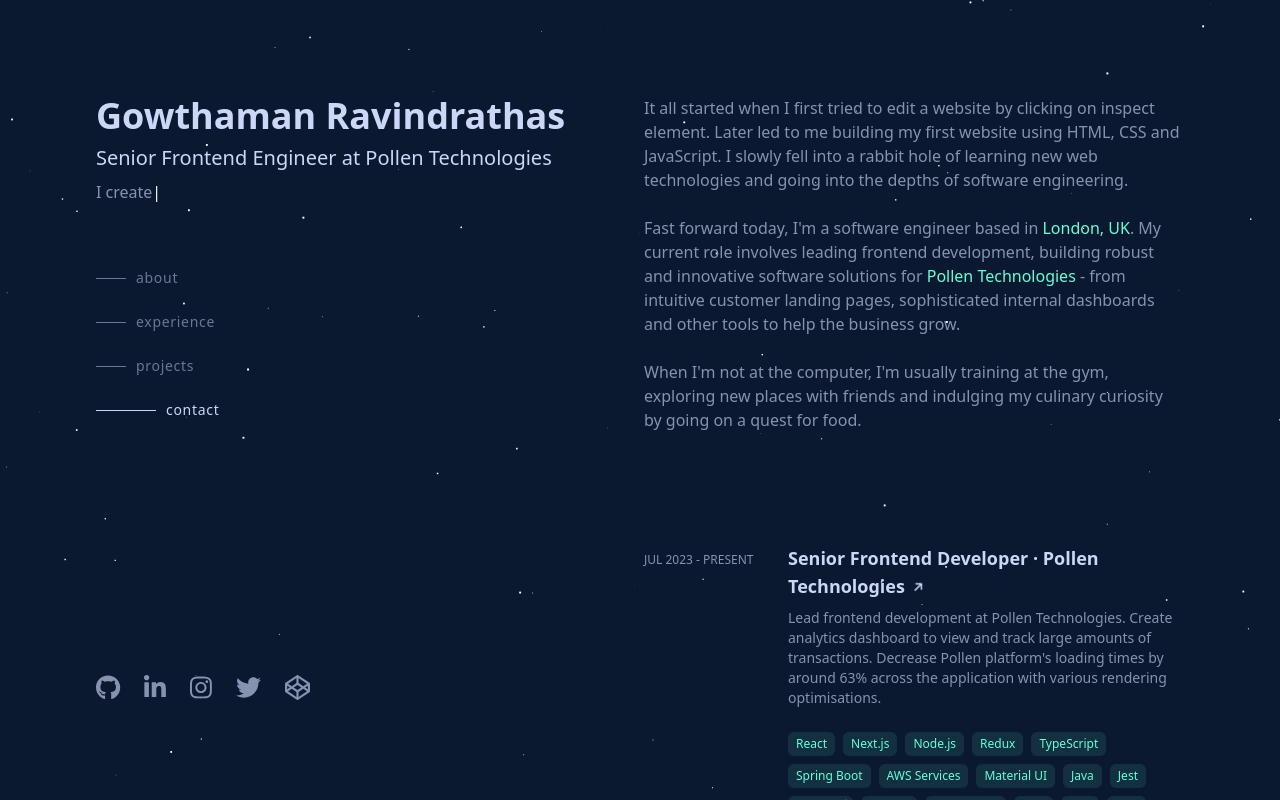
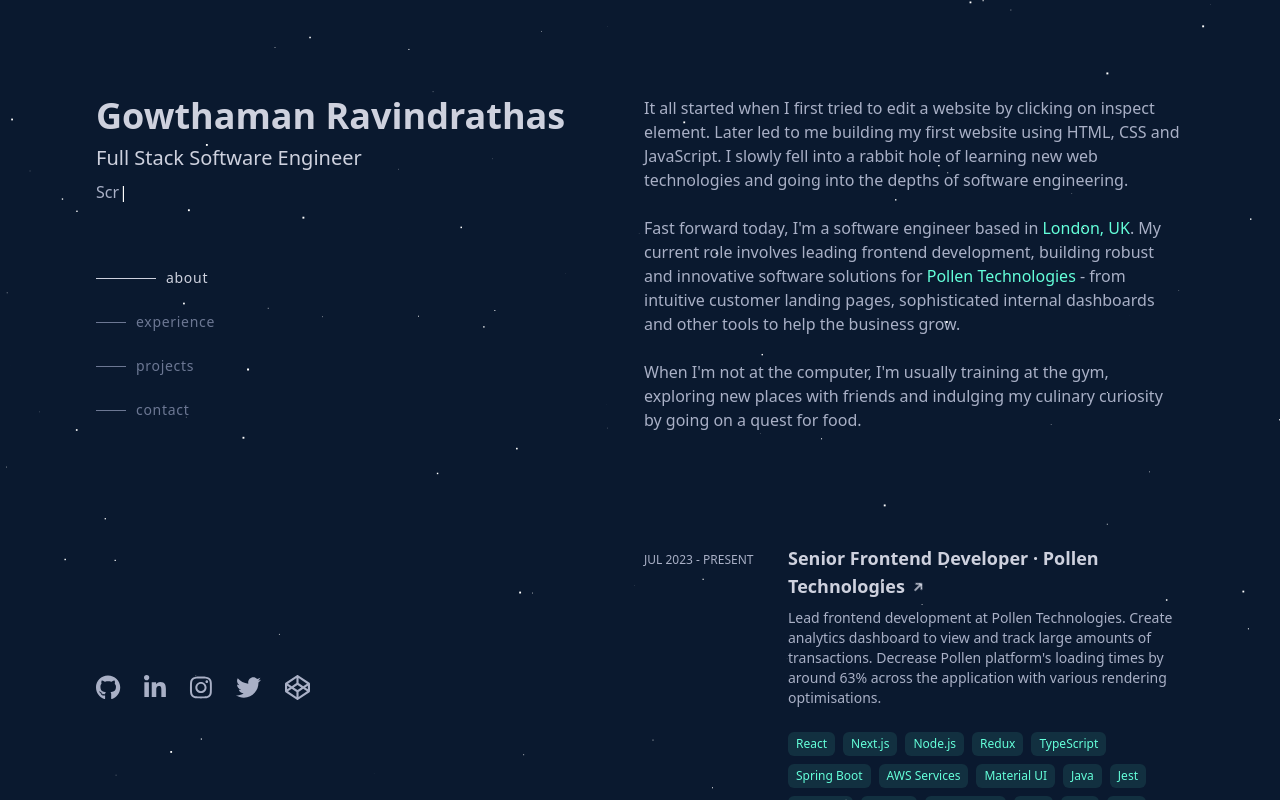
Before and after one commit to gowth6m/gowtham-io-v2, a Next.js app: page / in a window 1280 px wide. Built offline with nearby package versions, Linux system fonts and the light colour scheme; a web font is replaced by a local one; what next would draw is missing.

Commit message:
Update repo

```diff
--- a/package.json
+++ b/package.json
@@ -27,5 +27,8 @@
     "react-dom": "18.2.0",
     "tailwindcss": "3.3.2",
     "typescript": "5.0.4"
+  },
+  "devDependencies": {
+    "react-scan": "^0.3.2"
   }
 }
--- a/src/app/page.tsx
+++ b/src/app/page.tsx
@@ -1,15 +1,33 @@
 "use client";
 
 import React, { useRef } from "react";
+import Hero from "@/components/hero/hero";
 import About from "@/components/about/about";
+import Footer from "@/components/footer/footer";
+import Projects from "@/components/projects/projects";
 import Experience from "@/components/experience/experience";
-import Footer from "@/components/footer/footer";
-import Hero from "@/components/hero/hero";
-import Projects from "@/components/projects/projects";
+
+const SectionContainer = (props: {
+    id: string;
+    children: React.ReactNode;
+    reference: React.RefObject<HTMLDivElement>;
+}) => {
+    return (
+        <div
+            id={props.id}
+            ref={props.reference}
+            className={"anchor scroll-mt-24"}
+        >
+            {props.children}
+        </div>
+    );
+};
 
 const Home: React.FC = () => {
-    const { refAbout, refExperience, refProjects, refContact } =
-        useRefHandlers();
+    const refAbout = useRef<HTMLDivElement>(null);
+    const refExperience = useRef<HTMLDivElement>(null);
+    const refProjects = useRef<HTMLDivElement>(null);
+    const refContact = useRef<HTMLDivElement>(null);
 
     return (
         <main className="md:h-screen w-full z-10">
@@ -26,47 +44,22 @@
 
                 {/* Right */}
                 <div className="md:w-1/2 md:ml-auto flex flex-col gap-y-20 md:gap-y-28">
-                    <div
-                        id="about"
-                        ref={refAbout}
-                        className={"anchor scroll-mt-24"}
-                    >
+                    <SectionContainer id="about" reference={refAbout}>
                         <About />
-                    </div>
-                    <div
-                        id="experience"
-                        ref={refExperience}
-                        className={"anchor scroll-mt-24"}
-                    >
+                    </SectionContainer>
+                    <SectionContainer id="experience" reference={refExperience}>
                         <Experience />
-                    </div>
-                    <div
-                        id="projects"
-                        ref={refProjects}
-                        className={"anchor scroll-mt-24"}
-                    >
+                    </SectionContainer>
+                    <SectionContainer id="projects" reference={refProjects}>
                         <Projects />
-                    </div>
-                    <div
-                        id={"footer"}
-                        ref={refContact}
-                        className={"anchor scroll-mt-24"}
-                    >
+                    </SectionContainer>
+                    <SectionContainer id={"footer"} reference={refContact}>
                         <Footer />
-                    </div>
+                    </SectionContainer>
                 </div>
             </div>
         </main>
     );
 };
 
-const useRefHandlers = () => {
-    const refAbout = useRef<HTMLDivElement>(null);
-    const refExperience = useRef<HTMLDivElement>(null);
-    const refProjects = useRef<HTMLDivElement>(null);
-    const refContact = useRef<HTMLDivElement>(null);
-
-    return { refAbout, refExperience, refProjects, refContact };
-};
-
 export default Home;
--- a/src/components/hero/hero.tsx
+++ b/src/components/hero/hero.tsx
@@ -1,8 +1,5 @@
 "use client";
 
-import React, { RefObject, useEffect, useState } from "react";
-import TypingText from "./typingText";
-import { FontAwesomeIcon } from "@fortawesome/react-fontawesome";
 import {
     faCodepen,
     faGithub,
@@ -10,8 +7,11 @@
     faLinkedinIn,
     faTwitter,
 } from "@fortawesome/free-brands-svg-icons";
+import TypingText from "./typingText";
 import { motion } from "framer-motion";
+import { FontAwesomeIcon } from "@fortawesome/react-fontawesome";
 import useIntersectionObserver from "@/hooks/useIntersectionObserver";
+import React, { RefObject, useEffect, useState, useMemo } from "react";
 
 interface HeroProps {
     refAbout: RefObject<HTMLDivElement>;
@@ -20,30 +20,28 @@
     refContact: RefObject<HTMLDivElement>;
 }
 
-export default function Hero({
-    refAbout,
-    refExperience,
-    refProjects,
-    refContact,
-}: HeroProps) {
+const Hero: React.FC<HeroProps> = React.memo(
+    ({ refAbout, refExperience, refProjects, refContact }) => {
         const [activeSection, setActiveSection] = useState("about");
 
-    const isAboutVisible = useIntersectionObserver(refAbout, { threshold: 0 });
+        const isAboutVisible = useIntersectionObserver(refAbout, {
+            threshold: 0,
+        });
         const isExperienceVisible = useIntersectionObserver(refExperience, {
             threshold: 0.5,
         });
         const isProjectsVisible = useIntersectionObserver(refProjects, {
-        threshold: 0.1,
+            threshold: 0.5,
         });
         const isContactVisible = useIntersectionObserver(refContact, {
-        threshold: 0.1,
+            threshold: 0.5,
         });
 
         useEffect(() => {
             if (isAboutVisible) setActiveSection("about");
-        if (isExperienceVisible) setActiveSection("experience");
-        if (isProjectsVisible) setActiveSection("projects");
-        if (isContactVisible) setActiveSection("contact");
+            else if (isExperienceVisible) setActiveSection("experience");
+            else if (isProjectsVisible) setActiveSection("projects");
+            else if (isContactVisible) setActiveSection("contact");
         }, [
             isAboutVisible,
             isExperienceVisible,
@@ -51,73 +49,8 @@
             isContactVisible,
         ]);
 
-    return (
-        <motion.section
-            id="home"
-            className="flex flex-col md:justify-between mb-16 md:mb-0 h-full"
-            variants={containerVariants}
-            initial="hidden"
-            animate="visible"
-        >
-            <div className="flex flex-col md:gap-y-16">
-                {/* Name */}
-                <div className="flex flex-col gap-y-2">
-                    <h1 className="text-4xl font-semibold text-[var(--lightest-slate)]">
-                        Gowthaman Ravindrathas
-                    </h1>
-                    <h2 className="text-[var(--lightest-slate)]">
-                        Senior Frontend Engineer at Pollen Technologies
-                    </h2>
-                    <TypingText className="text-base" />
-                </div>
-
-                {/* Nav */}
-                <div className="md:flex flex-col gap-y-6 text-sm header-nav duration-300 hidden">
-                    {navItems.map((item, index: number) => (
-                        <motion.a
-                            key={index}
-                            href={item.href}
-                            className={`hover:text-[var(--lightest-slate)] tracking-wider mr-auto ${
-                                activeSection === item.name
-                                    ? "text-[var(--lightest-slate)] header-nav-current"
-                                    : "text-[var(--dark-slate)]"
-                            }`}
-                            custom={index}
-                            variants={itemVariants}
-                        >
-                            {item.name}
-                        </motion.a>
-                    ))}
-                </div>
-            </div>
-
-            {/* Socials */}
-            <motion.div
-                className="flex flex-row gap-x-6 my-6 md:mb-0 md:mt-auto"
-                variants={containerVariantsDelayed}
-                initial="hidden"
-                animate="visible"
-            >
-                {socials.map((social, index) => (
-                    <motion.a
-                        key={index}
-                        href={social.href}
-                        target="_blank"
-                        custom={index}
-                        variants={itemVariants}
-                    >
-                        <FontAwesomeIcon
-                            icon={social.icon}
-                            className="h-[25px] hover:text-[var(--green-bright)] duration-300 hover:translate-y-[-4px]"
-                        />
-                    </motion.a>
-                ))}
-            </motion.div>
-        </motion.section>
-    );
-}
-
-const socials = [
+        const socials = useMemo(
+            () => [
                 {
                     name: "GitHub",
                     icon: faGithub,
@@ -143,28 +76,22 @@
                     icon: faCodepen,
                     href: "https://codepen.io/Gowth6m",
                 },
-];
+            ],
+            []
+        );
 
-const navItems = [
-    {
-        name: "about",
-        href: "#about",
-    },
-    {
-        name: "experience",
-        href: "#experience",
-    },
-    {
-        name: "projects",
-        href: "#projects",
-    },
-    {
-        name: "contact",
-        href: "#contact",
-    },
-];
+        const navItems = useMemo(
+            () => [
+                { name: "about", href: "#about" },
+                { name: "experience", href: "#experience" },
+                { name: "projects", href: "#projects" },
+                { name: "contact", href: "#contact" },
+            ],
+            []
+        );
 
-const containerVariants = {
+        const containerVariants = useMemo(
+            () => ({
                 hidden: { opacity: 0, x: -100 },
                 visible: {
                     opacity: 1,
@@ -174,12 +101,14 @@
                         stiffness: 100,
                         damping: 10,
                         duration: 2,
-            delay: 0,
                     },
                 },
-};
+            }),
+            []
+        );
 
-const containerVariantsDelayed = {
+        const containerVariantsDelayed = useMemo(
+            () => ({
                 hidden: { opacity: 0, x: -100 },
                 visible: {
                     opacity: 1,
@@ -192,11 +121,14 @@
                         delay: 0.2,
                     },
                 },
-};
+            }),
+            []
+        );
 
-const itemVariants = {
+        const itemVariants = useMemo(
+            () => ({
                 hidden: { opacity: 0, x: -100 },
-    visible: (custom: any) => ({
+                visible: (custom: number) => ({
                     opacity: 1,
                     x: 0,
                     transition: {
@@ -206,4 +138,76 @@
                         damping: 10,
                     },
                 }),
-};
+            }),
+            []
+        );
+
+        return (
+            <motion.section
+                id="home"
+                className="flex flex-col md:justify-between mb-16 md:mb-0 h-full"
+                variants={containerVariants}
+                initial="hidden"
+                animate="visible"
+            >
+                <div className="flex flex-col md:gap-y-16">
+                    {/* Name */}
+                    <div className="flex flex-col gap-y-2">
+                        <h1 className="text-4xl font-semibold text-[var(--lightest-slate)]">
+                            Gowthaman Ravindrathas
+                        </h1>
+                        <h2 className="text-[var(--lightest-slate)]">
+                            Full Stack Software Engineer
+                        </h2>
+                        <TypingText className="text-base" />
+                    </div>
+
+                    {/* Nav */}
+                    <div className="md:flex flex-col gap-y-6 text-sm header-nav duration-300 hidden">
+                        {navItems.map((item, index) => (
+                            <motion.a
+                                key={item.name}
+                                href={item.href}
+                                className={`hover:text-[var(--lightest-slate)] tracking-wider mr-auto ${
+                                    activeSection === item.name
+                                        ? "text-[var(--lightest-slate)] header-nav-current"
+                                        : "text-[var(--dark-slate)]"
+                                }`}
+                                custom={index}
+                                variants={itemVariants}
+                            >
+                                {item.name}
+                            </motion.a>
+                        ))}
+                    </div>
+                </div>
+
+                {/* Socials */}
+                <motion.div
+                    className="flex flex-row gap-x-6 my-6 md:mb-0 md:mt-auto"
+                    variants={containerVariantsDelayed}
+                    initial="hidden"
+                    animate="visible"
+                >
+                    {socials.map((social, index) => (
+                        <motion.a
+                            key={social.name}
+                            href={social.href}
+                            target="_blank"
+                            custom={index}
+                            variants={itemVariants}
+                        >
+                            <FontAwesomeIcon
+                                icon={social.icon}
+                                className="h-[25px] hover:text-[var(--green-bright)] duration-300 hover:translate-y-[-4px]"
+                            />
+                        </motion.a>
+                    ))}
+                </motion.div>
+            </motion.section>
+        );
+    }
+);
+
+Hero.displayName = "Hero";
+export default Hero;
--- a/src/components/hero/typingText.tsx
+++ b/src/components/hero/typingText.tsx
@@ -13,12 +13,10 @@
   const period = 2000;
 
   const toRotate = [
-    "I create stuff sometimes.",
-    "I'm probably eating right now",
-    "What do you think about my website?",
-    "Send me food suggestions!",
+    "Probably vibe coding",
     "Scroll down to see more!",
     "Eat, Sleep, Code, Repeat",
+    "Check out my startup",
   ];
 
   useEffect(() => {
--- a/src/styles/globals.css
+++ b/src/styles/globals.css
@@ -14,34 +14,12 @@
     --navy-shadow: rgba(2, 12, 27, 0.7);
     --navy-trans: #8892b014;
     --dark-slate: #8892b0c7;
-    --slate: #8892b0;
-    --light-slate: #a8b2d1;
-    --lightest-slate: #ccd6f6;
+    --slate: #A9B0C6;
+    --light-slate: #B6BBCE;
+    --lightest-slate: #CED1DE;
     --white: #e6f1ff;
     --green-bright: #64ffda;
     --green-tint: rgba(100, 255, 218, 0.1);
-}
-
-@media(prefers-color-scheme: dark){
-  :root {
-    --foreground-rgb: 255, 255, 255;
-    --background-start-rgb: 0, 0, 0;
-    --background-end-rgb: 0, 0, 0;
-
-    --dark-navy: #020c1b;
-    --navy: #0a192f;
-    --light-navy: #112240;
-    --lightest-navy: #233554;
-    --navy-shadow: rgba(2, 12, 27, 0.7);
-    --navy-trans: #8892b014;
-    --dark-slate: #8892b0c7;
-    --slate: #8892b0;
-    --light-slate: #a8b2d1;
-    --lightest-slate: #ccd6f6;
-    --white: #e6f1ff;
-    --green-bright: #64ffda;
-    --green-tint: rgba(100, 255, 218, 0.1);
-  }
 }
 
 * {
```
Also changed, not shown: 1 other file (tests, documents, lock files or other folders). Lines whose indentation alone changed are shown as unchanged.
